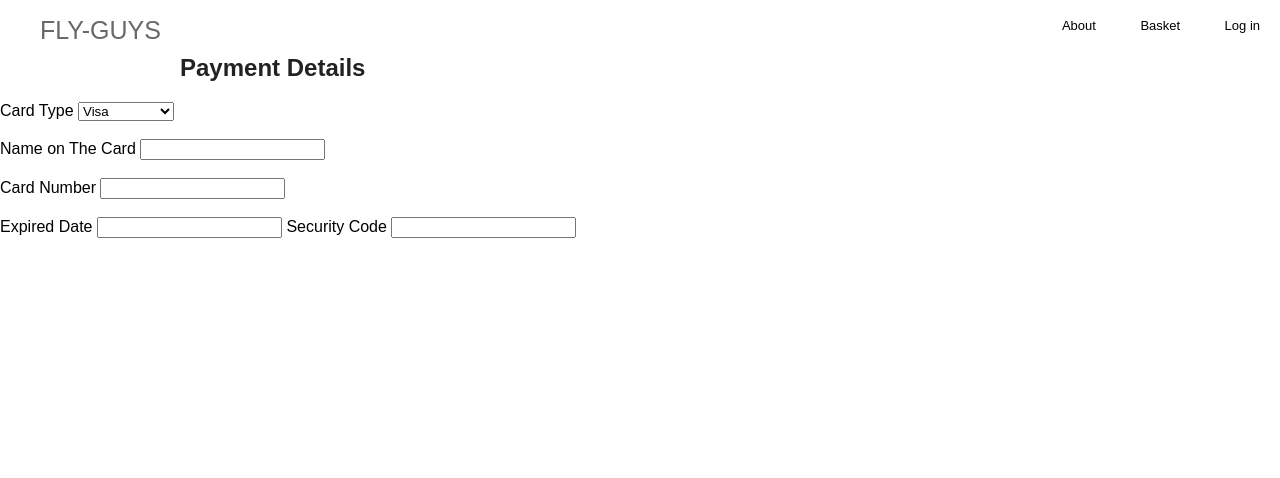
After one commit to DemboJeremias/flightby2, a PHP site: page /checkout.php in a window 1280 px wide. The commit adds this page. Shown: the top 478 px of the page. Run offline with PHP 8.4, Linux system fonts and the light colour scheme; some libraries are stand-ins or nearby versions.

Commit message:
Working os Payment Page

```diff
--- a/about.php
+++ b/about.php
@@ -2,7 +2,7 @@
 
     <div class="col-lg-15 col-m12">
 
-        <h2>About Us </h2>
+        <h2 id="title"> About Us </h2>
 
     </div
 
--- /dev/null
+++ b/checkout.php
@@ -0,0 +1,66 @@
+<?php require_once ('include/header.php'); ?>
+
+<div class="col-lg-15 col-m12">
+
+    <h2 id="title"> Payment Details </h2>
+    <form>
+        <label>Card Type</label>
+        <select>
+            <option value="visa">Visa</option>
+            <option value="visa debit">Visa Debit</option>
+            <option value="master card">Master Card</option>
+            <option value="credit card">Credit Card</option>
+        </select>
+        <br><br>
+        <label>Name on The Card</label>
+        <input type="text" name="card"> </input>
+        <br><br>
+        <label>Card Number</label>
+        <input type="text" name="card_number"> </input>
+        <br><br>
+        <label>Expired Date</label>
+        <input type="datet" name="expired"> </input>
+        <label>Security Code</label>
+        <input type="text" name="secury"> </input>
+    </form>
+
+
+
+
+
+
+</div
+
+
+
+
+
+
+
+
+
+
+
+
+
+
+
+
+
+
+
+
+
+
+
+
+
+
+
+
+
+
+
+
+
+<?php require_once 'include\_footer.php'; ?>
--- a/controller/home_controller.php
+++ b/controller/home_controller.php
@@ -6,6 +6,7 @@ $paris = "Paris";
 $madrid = "Madrid";
 $brussels = "Brussels";
 $manchester = "Manchester";
+
 $date1= time('03/04/2018');
 $date = strtotime('03/15/2018');
 //$DoW = "day";
--- a/database/db_functions.php
+++ b/database/db_functions.php
@@ -124,10 +124,10 @@
         return $this->Read($query, $class, $parameters);
     }
 
-    function GetFlightByDate($date)
+    function GetFlightByDate($date = null)
     {
         //$parameters = [$date];
-        $query = "SELECT flight.flight_id, departure.departure, destination.city,destination.time, destination.date FROM flight, departure, destination WHERE flight.fk_destination_id = destination.destination_id AND flight.fk_departure_id = departure.departure_id AND destination.date > NOW() ORDER BY destination.date ASC";
+        $query = "SELECT flight.flight_id, departure.departure, destination.city, destination.type, destination.time, destination.date FROM flight, departure, destination WHERE flight.fk_destination_id = destination.destination_id AND flight.fk_departure_id = departure.departure_id AND destination.date > NOW() ORDER BY destination.date ASC";
         $class = 'destination';
         return $this->Read($query, $class);
     }
--- a/login.php
+++ b/login.php
@@ -10,7 +10,7 @@
 
 <?php if (!isset($_SESSION['userID'])): ?>
     <div class="col-lg-15 col-m12">
-            <h2>Login to Your Account </h2>
+            <h2 id="title">Login to Your Account </h2>
             <form method="post" action="login.php">
                 <label>Email:</label>
                 <br>
--- a/register.php
+++ b/register.php
@@ -10,7 +10,7 @@
 
 <?php if (!isset($_SESSION['userID'])): ?>
 <div class="col-lg-12 col-m-12">
-        <h2>Register</h2>
+        <h2 id="title">Register</h2>
         <form method="post" action="register.php">
             <label>First Name:</label>
             <br>
--- a/style/style.css
+++ b/style/style.css
@@ -125,3 +125,8 @@ height: 25px;
     border: 3px solid dimgrey;
 
 }
+
+.table, th, td {
+    border: 1px solid black;
+    border-collapse: collapse;
+}
--- a/table.php
+++ b/table.php
@@ -9,13 +9,14 @@
 ?>
 
 
-
+<h2 id="title">Please Add the Requested Flight to the Basket</h2>
 <table>
     <thead>
     <tr>
         <th>Departure</th>
         <th>Time</th>
         <th>Destination</th>
+        <th>Type</th>
         <th>Date</th>
     </tr>
     </thead>
@@ -28,6 +29,7 @@
                 <td><?=$item->departure;?></td>
                 <td><?=$item->time;?></td>
                 <td><?=$item->city;?> </td>
+                <td><?=$item->type;?> </td>
                 <td><?=$item->date;?></td>
                 <input type="hidden" name="id" value="<?= $item->flight_id ?>">
                 <td><input name="basket" type="submit" value="add to basket"></td>
```
Also changed, not shown: basket.php (+5 -13 lines).
